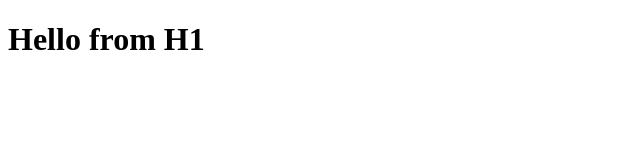
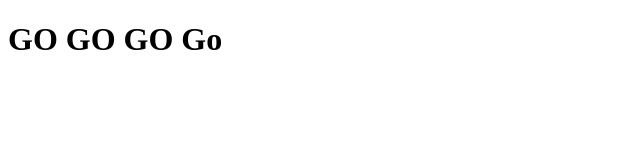
Before and after one commit to zemalex/coursera_html_css_javascript_for_web_developers, a plain HTML site: page index.html in a window 1280 px wide. Shown: the whole page, without its empty margins (0-640 px from the left). Drawn offline with Linux system fonts and the light colour scheme.

Commit message:
small change index file

```diff
--- a/index.html
+++ b/index.html
@@ -5,7 +5,7 @@
 </head>
 <body>
 <h1>
-	Hello from H1
+	GO GO GO Go
 </h1>
 </body>
 </html>
```
